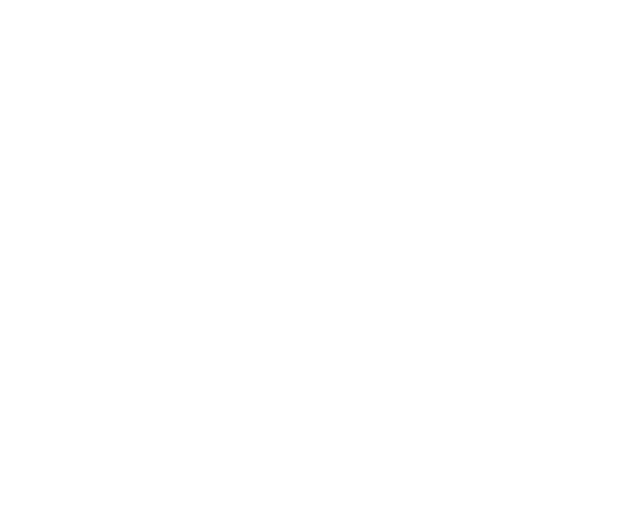
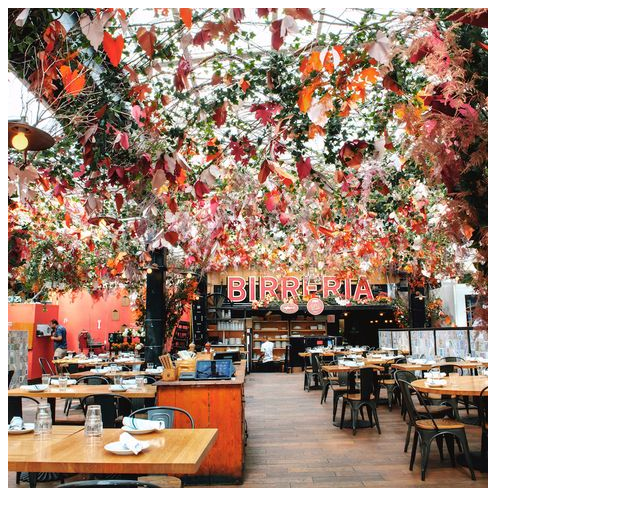
Before and after one commit to aaadev32/Restaurant-Page, a plain HTML site: page index.html in a window 1280 px wide. Shown: the whole page, without its empty margins (0-640 px from the left). Drawn offline with Linux system fonts and the light colour scheme.

Commit message:
added image

```diff
--- a/index.html
+++ b/index.html
@@ -4,7 +4,7 @@
     <meta charset="UTF-8">
     <meta http-equiv="X-UA-Compatible" content="IE=edge">
     <meta name="viewport" content="width=device-width, initial-scale=1.0">
-    <script src="main.js"></script>
+    <script src="main.js" defer></script>
     <title>Document</title>
 </head>
 <body>
--- a/main.js
+++ b/main.js
@@ -7,26 +7,105 @@
  * If you are looking for production-ready output files, see mode: "production" (https://webpack.js.org/configuration/mode/).
  */
 /******/ (() => { // webpackBootstrap
+/******/ 	"use strict";
 /******/ 	var __webpack_modules__ = ({
 
 /***/ "./src/index.js":
 /*!**********************!*\
   !*** ./src/index.js ***!
   \**********************/
-/***/ (() => {
+/***/ ((__unused_webpack_module, __webpack_exports__, __webpack_require__) => {
 
-eval("console.log('test passed.')\n\n//# sourceURL=webpack://restaurant-page/./src/index.js?");
+eval("__webpack_require__.r(__webpack_exports__);\n/* harmony import */ var _restaurant_jpg__WEBPACK_IMPORTED_MODULE_0__ = __webpack_require__(/*! ./restaurant.jpg */ \"./src/restaurant.jpg\");\n\n\nfunction component(){\n    const element = document.createElement('div');\n    const newImg = new Image();\n    newImg.src = _restaurant_jpg__WEBPACK_IMPORTED_MODULE_0__;\n    element.appendChild(newImg);\n\n    return element;\n}\n\ndocument.getElementById('content').appendChild(component());\n\n//# sourceURL=webpack://restaurant-page/./src/index.js?");
+
+/***/ }),
+
+/***/ "./src/restaurant.jpg":
+/*!****************************!*\
+  !*** ./src/restaurant.jpg ***!
+  \****************************/
+/***/ ((module, __unused_webpack_exports, __webpack_require__) => {
+
+eval("module.exports = __webpack_require__.p + \"ba6d869cecf81156f9e7.jpg\";\n\n//# sourceURL=webpack://restaurant-page/./src/restaurant.jpg?");
 
 /***/ })
 
 /******/ 	});
 /************************************************************************/
+/******/ 	// The module cache
+/******/ 	var __webpack_module_cache__ = {};
+/******/
+/******/ 	// The require function
+/******/ 	function __webpack_require__(moduleId) {
+/******/ 		// Check if module is in cache
+/******/ 		var cachedModule = __webpack_module_cache__[moduleId];
+/******/ 		if (cachedModule !== undefined) {
+/******/ 			return cachedModule.exports;
+/******/ 		}
+/******/ 		// Create a new module (and put it into the cache)
+/******/ 		var module = __webpack_module_cache__[moduleId] = {
+/******/ 			// no module.id needed
+/******/ 			// no module.loaded needed
+/******/ 			exports: {}
+/******/ 		};
+/******/
+/******/ 		// Execute the module function
+/******/ 		__webpack_modules__[moduleId](module, module.exports, __webpack_require__);
+/******/
+/******/ 		// Return the exports of the module
+/******/ 		return module.exports;
+/******/ 	}
+/******/
+/************************************************************************/
+/******/ 	/* webpack/runtime/global */
+/******/ 	(() => {
+/******/ 		__webpack_require__.g = (function() {
+/******/ 			if (typeof globalThis === 'object') return globalThis;
+/******/ 			try {
+/******/ 				return this || new Function('return this')();
+/******/ 			} catch (e) {
+/******/ 				if (typeof window === 'object') return window;
+/******/ 			}
+/******/ 		})();
+/******/ 	})();
+/******/
+/******/ 	/* webpack/runtime/make namespace object */
+/******/ 	(() => {
+/******/ 		// define __esModule on exports
+/******/ 		__webpack_require__.r = (exports) => {
+/******/ 			if(typeof Symbol !== 'undefined' && Symbol.toStringTag) {
+/******/ 				Object.defineProperty(exports, Symbol.toStringTag, { value: 'Module' });
+/******/ 			}
+/******/ 			Object.defineProperty(exports, '__esModule', { value: true });
+/******/ 		};
+/******/ 	})();
+/******/
+/******/ 	/* webpack/runtime/publicPath */
+/******/ 	(() => {
+/******/ 		var scriptUrl;
+/******/ 		if (__webpack_require__.g.importScripts) scriptUrl = __webpack_require__.g.location + "";
+/******/ 		var document = __webpack_require__.g.document;
+/******/ 		if (!scriptUrl && document) {
+/******/ 			if (document.currentScript)
+/******/ 				scriptUrl = document.currentScript.src
+/******/ 			if (!scriptUrl) {
+/******/ 				var scripts = document.getElementsByTagName("script");
+/******/ 				if(scripts.length) scriptUrl = scripts[scripts.length - 1].src
+/******/ 			}
+/******/ 		}
+/******/ 		// When supporting browsers where an automatic publicPath is not supported you must specify an output.publicPath manually via configuration
+/******/ 		// or pass an empty string ("") and set the __webpack_public_path__ variable from your code to use your own logic.
+/******/ 		if (!scriptUrl) throw new Error("Automatic publicPath is not supported in this browser");
+/******/ 		scriptUrl = scriptUrl.replace(/#.*$/, "").replace(/\?.*$/, "").replace(/\/[^\/]+$/, "/");
+/******/ 		__webpack_require__.p = scriptUrl;
+/******/ 	})();
+/******/
+/************************************************************************/
 /******/
 /******/ 	// startup
 /******/ 	// Load entry module and return exports
 /******/ 	// This entry module can't be inlined because the eval devtool is used.
-/******/ 	var __webpack_exports__ = {};
-/******/ 	__webpack_modules__["./src/index.js"]();
+/******/ 	var __webpack_exports__ = __webpack_require__("./src/index.js");
 /******/
 /******/ })()
 ;
```
Also changed, not shown: ba6d869cecf81156f9e7.jpg (added).
